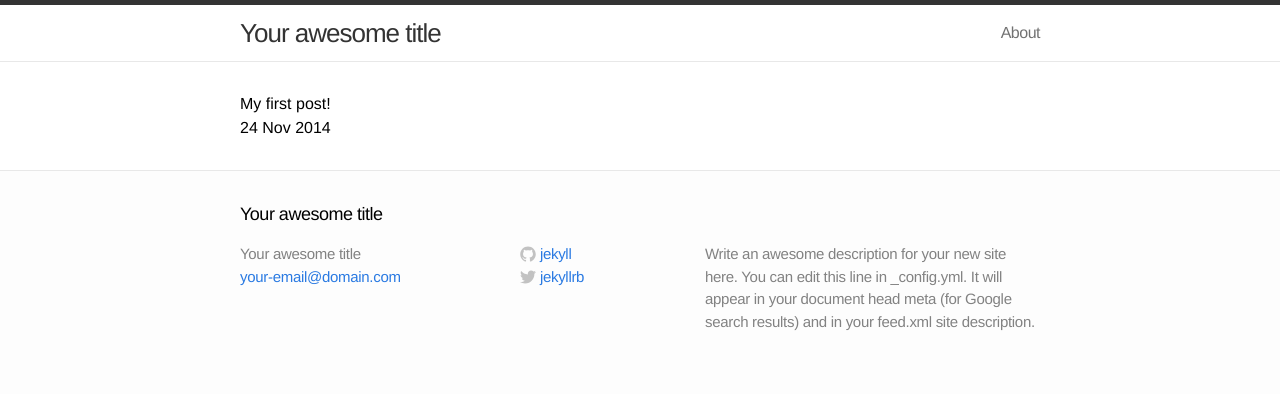
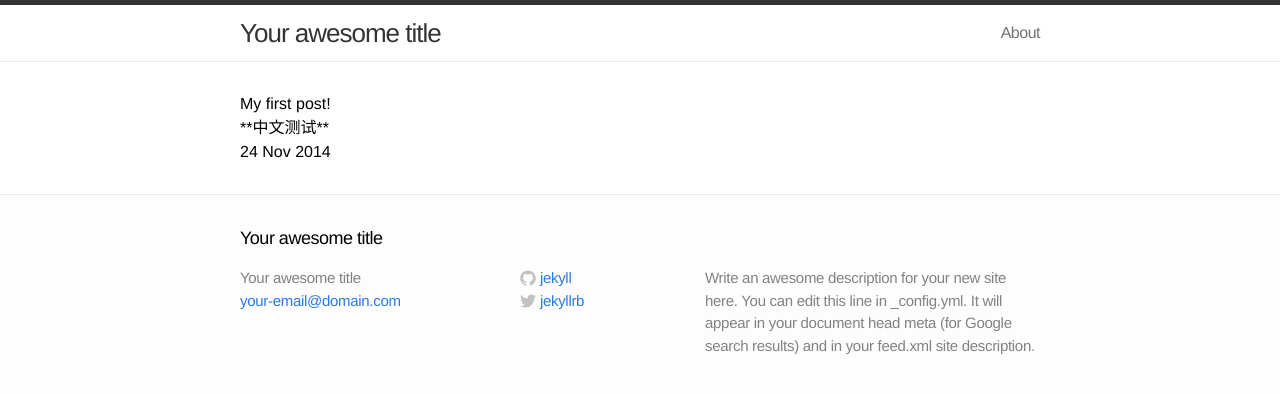
Before and after one commit to ponymz/ponymz.github.io, a Jekyll site: the page built from _posts/2014-11-24-hello-jekyll.markdown, in a window 1280 px wide. Shown: the top 394 px of the page. Built offline with Jekyll 4.4.1, drawn with Linux system fonts in a browser that asks for light colours.

Commit message:
add chinese

```diff
--- a/_posts/2014-11-24-hello-jekyll.markdown
+++ b/_posts/2014-11-24-hello-jekyll.markdown
@@ -4,4 +4,5 @@ title: Hello Jekyll
 ---
 <h2>{{ page.titile }}</h2>
 <p>My first post!</p>
+<p>**中文测试**</p>
 <p>{{ page.date | date_to_string }}</p>
```
